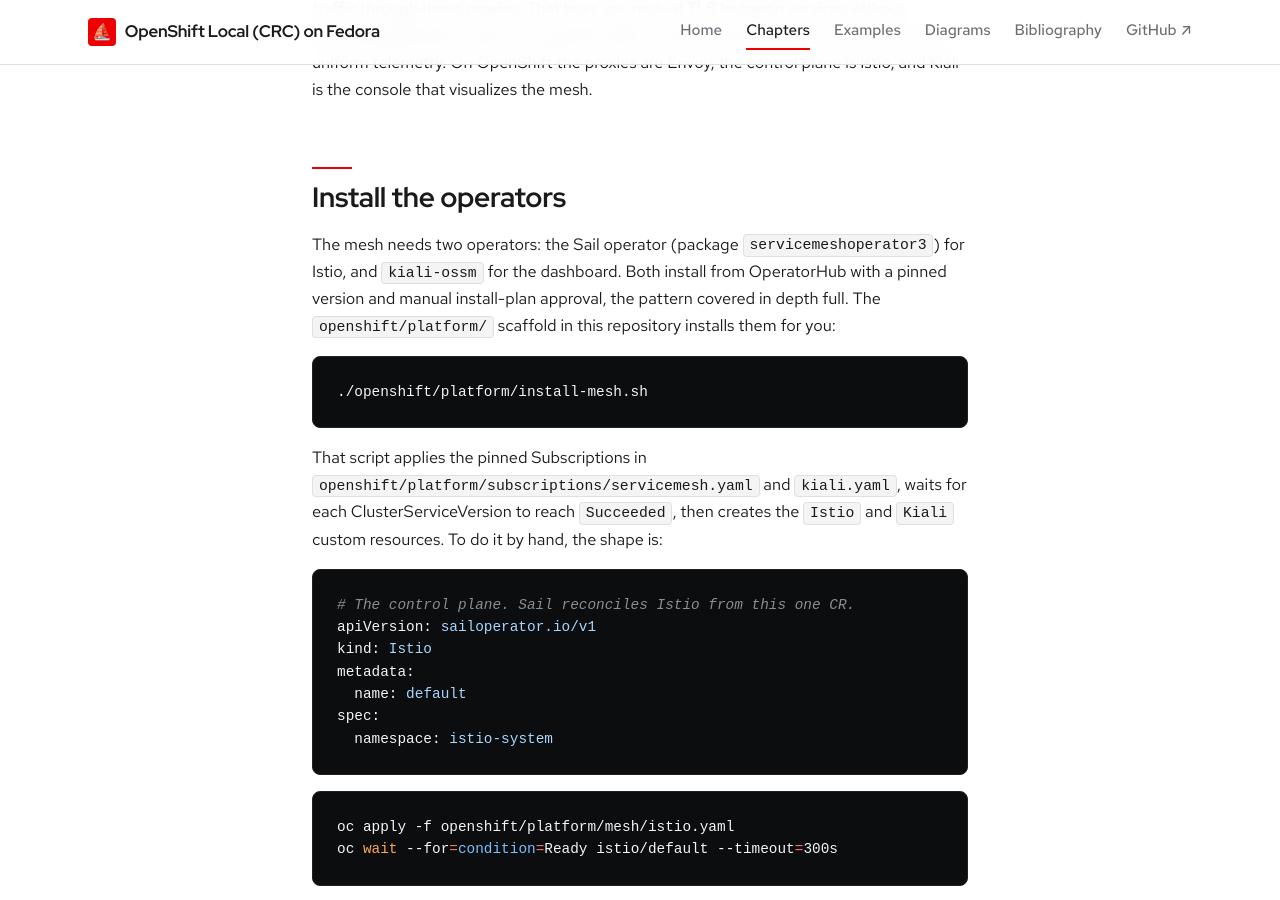
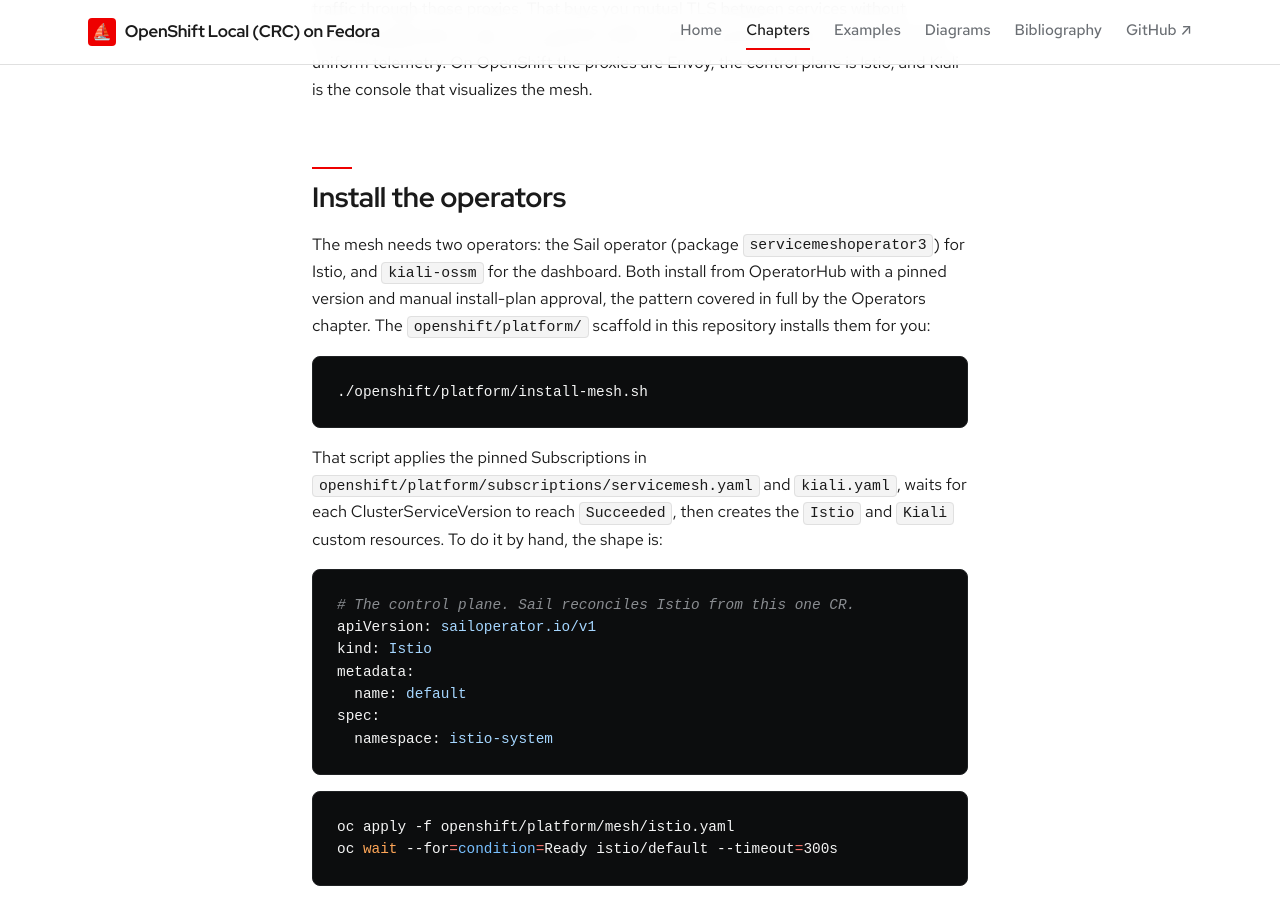
Before and after one commit to patterncatalyst/openshift-local-on-fedora, a Jekyll site: the page built from _docs/08-service-mesh.md, in a window 1280 px wide and 900 px high, scrolled down 720 px. Built offline with Jekyll 4.4.1, drawn with Linux system fonts in a browser that asks for light colours; some web fonts are replaced.

Commit message:
docs(§8): fix broken clause left by de-numbering (covered in depth/full)

````diff
--- a/_docs/08-service-mesh.md
+++ b/_docs/08-service-mesh.md
@@ -23,8 +23,8 @@ plane is Istio, and Kiali is the console that visualizes the mesh.
 
 The mesh needs two operators: the Sail operator (package `servicemeshoperator3`)
 for Istio, and `kiali-ossm` for the dashboard. Both install from OperatorHub with a
-pinned version and manual install-plan approval, the pattern covered in depth
-full. The `openshift/platform/` scaffold in this repository installs them for you:
+pinned version and manual install-plan approval, the pattern covered in full by
+the Operators chapter. The `openshift/platform/` scaffold in this repository installs them for you:
 
 ```bash
 ./openshift/platform/install-mesh.sh
````
